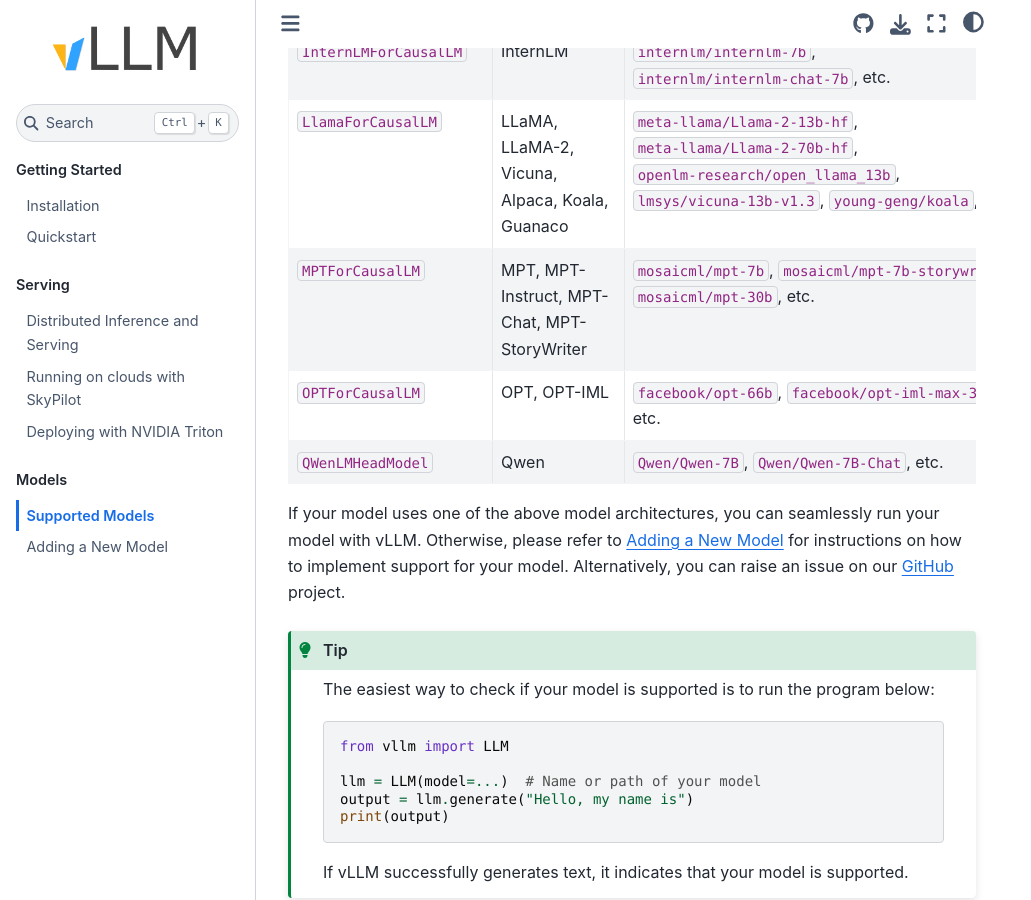
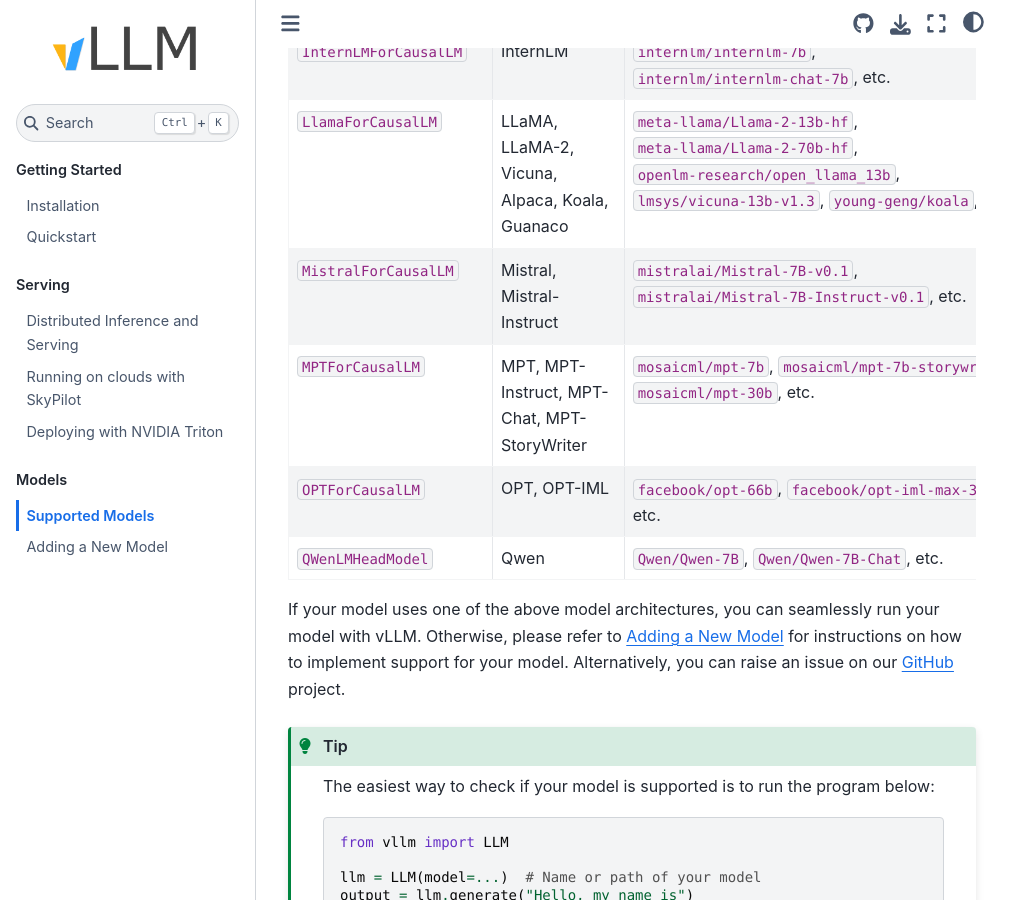
Before and after one commit to shaojiewang/vllm-rocm, a Sphinx documentation site: the page built from docs/source/models/supported_models.rst, in a window 1280 px wide and 900 px high, scrolled down 859 px. Shown: the whole window, without its empty margins (0-1031 px from the left). Built offline with Sphinx 7.4.7 and the Sphinx Book theme 1.1.4, drawn with Linux system fonts in a browser that asks for light colours.

Commit message:
Add Mistral to supported model list (#1221)

```diff
--- a/docs/source/models/supported_models.rst
+++ b/docs/source/models/supported_models.rst
@@ -44,6 +44,9 @@
   * - :code:`LlamaForCausalLM`
     - LLaMA, LLaMA-2, Vicuna, Alpaca, Koala, Guanaco
     - :code:`meta-llama/Llama-2-13b-hf`, :code:`meta-llama/Llama-2-70b-hf`, :code:`openlm-research/open_llama_13b`, :code:`lmsys/vicuna-13b-v1.3`, :code:`young-geng/koala`, etc.
+  * - :code:`MistralForCausalLM`
+    - Mistral, Mistral-Instruct
+    - :code:`mistralai/Mistral-7B-v0.1`, :code:`mistralai/Mistral-7B-Instruct-v0.1`, etc.
   * - :code:`MPTForCausalLM`
     - MPT, MPT-Instruct, MPT-Chat, MPT-StoryWriter
     - :code:`mosaicml/mpt-7b`, :code:`mosaicml/mpt-7b-storywriter`, :code:`mosaicml/mpt-30b`, etc.
```
Also changed, not shown: README.md (+1 -0 lines).
